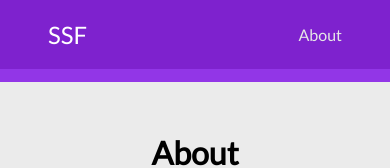
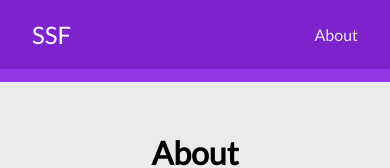
Before and after one commit to VikeLabs/StudySpaceFinder, a React (Create React App) app: page /about in a window 390 px wide. Shown: the top 168 px of the page. Built offline with nearby package versions, Linux system fonts and the light colour scheme.

Commit message:
Nav padding for mobile

```diff
--- a/src/components/common/Nav/Nav.module.css
+++ b/src/components/common/Nav/Nav.module.css
@@ -51,6 +51,10 @@
   .title::after {
     content: "SSF";
   }
+
+  .container {
+    padding: 0 2em;
+  }
 }
 
 a {
```
